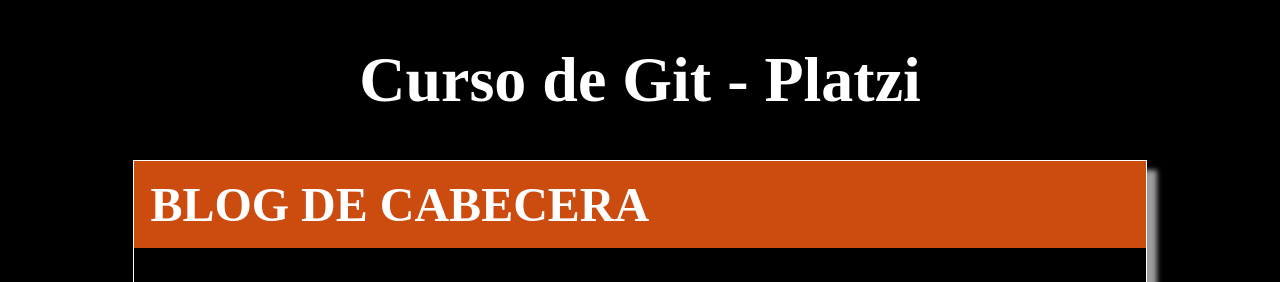
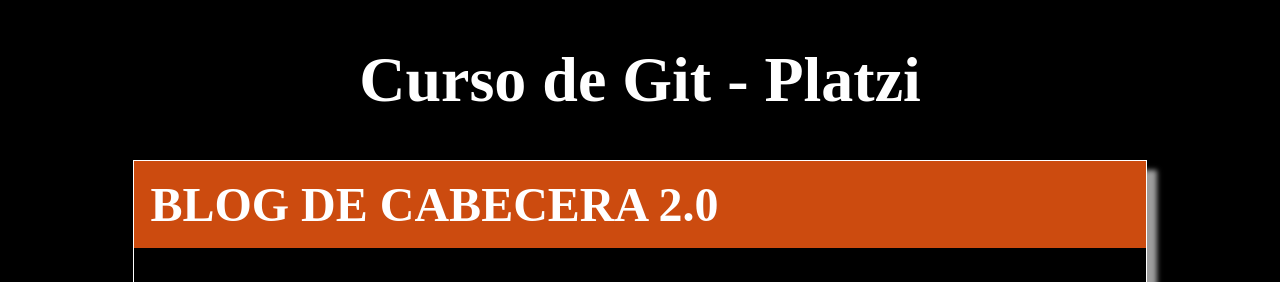
Before and after one commit to JeanCodeEc/Practica-Curso-Git, a plain HTML site: page index.html in a window 1280 px wide. Shown: the top 282 px of the page. Drawn offline with Linux system fonts and the light colour scheme.

Commit message:
Cambio de texto titulo

```diff
--- a/index.html
+++ b/index.html
@@ -12,7 +12,7 @@
 
     <div class="container">
         <div class="cabecera">
-            <h2>Blog de Cabecera</h2>
+            <h2>Blog de Cabecera 2.0</h2>
         </div>
         <div class="post">
             <h1>Titulo del post</h1>
```
